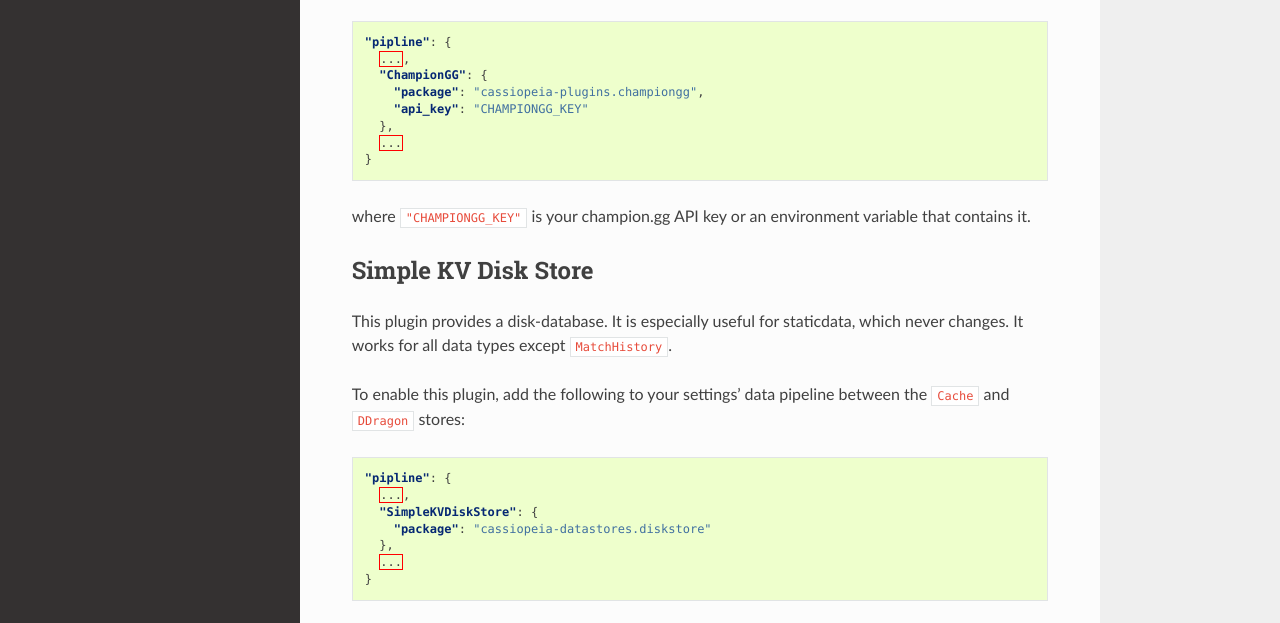
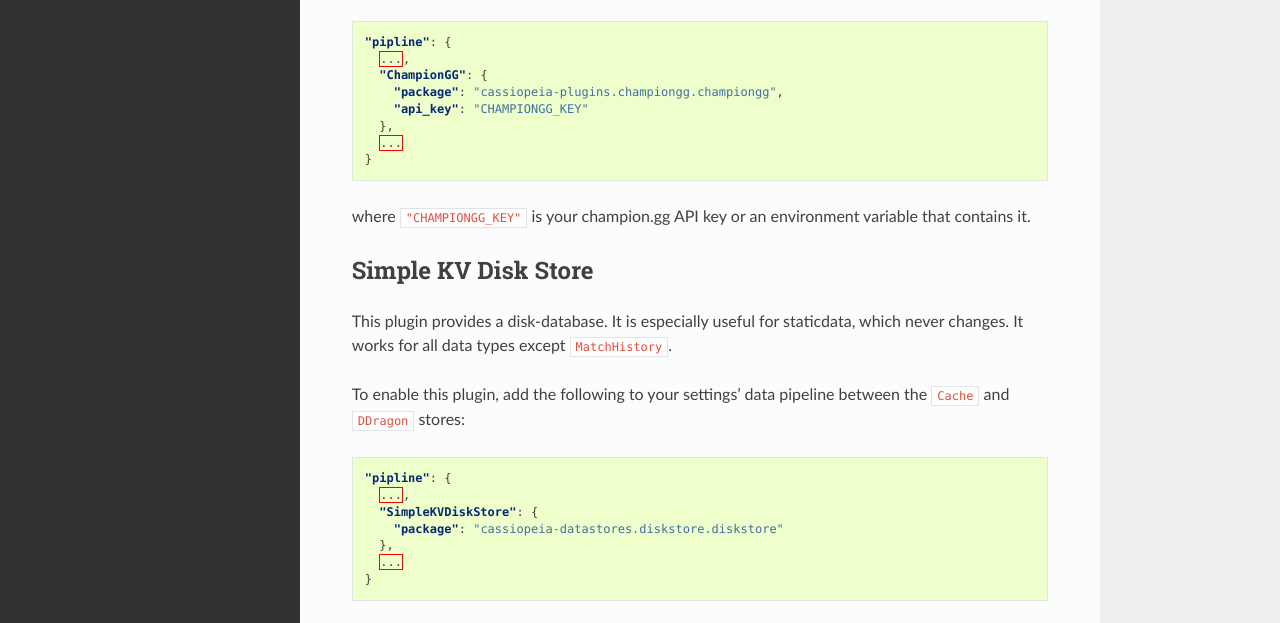
Before and after one commit to Crimack/lissandra, a Sphinx documentation site: the page built from doc/plugins.rst, in a window 1280 px wide and 1154 px high. Shown: the part 364-987 px from the top of the window. Built offline with Sphinx 7.4.7 and the Read the Docs theme 2.0.0, drawn with Linux system fonts in a browser that asks for light colours; pages that are not in the unit, such as notebooks, are missing from menus.

Commit message:
moved the diskstore and championgg to their own projects

```diff
--- a/doc/datapipeline.rst
+++ b/doc/datapipeline.rst
@@ -88,7 +88,7 @@
         },
 
         "ChampionGG": {
-          "package": "cassiopeia-plugins.championgg",
+          "package": "cassiopeia-plugins.championgg.championgg",
           "api_key": "CHAMPIONGG_KEY"
         }
     }
--- a/doc/plugins.rst
+++ b/doc/plugins.rst
@@ -17,7 +17,7 @@
   "pipline": {
     ...,
     "ChampionGG": {
-      "package": "cassiopeia-plugins.championgg",
+      "package": "cassiopeia-plugins.championgg.championgg",
       "api_key": "CHAMPIONGG_KEY"
     },
     ...
@@ -38,7 +38,7 @@
   "pipline": {
     ...,
     "SimpleKVDiskStore": {
-      "package": "cassiopeia-datastores.diskstore"
+      "package": "cassiopeia-datastores.diskstore.diskstore"
     },
     ...
   }
```
